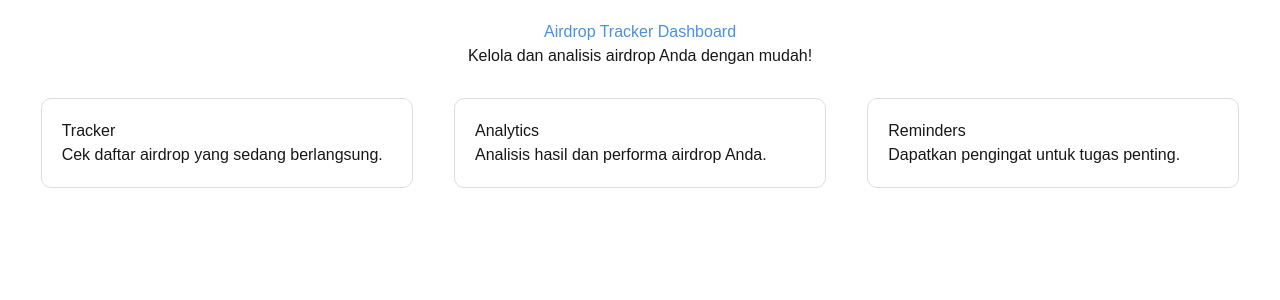
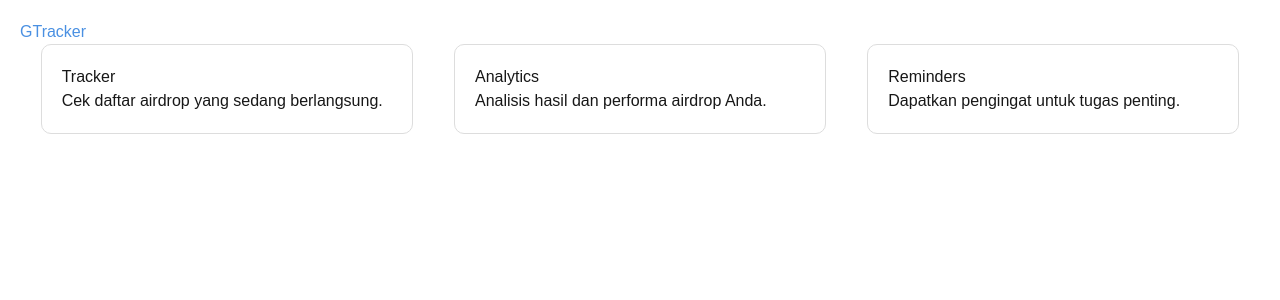
Before and after one commit to gardea22/GTracker, a Next.js app: page / in a window 1280 px wide. Shown: the top 300 px of the page. Built offline with nearby package versions, Linux system fonts and the light colour scheme.

Commit message:
Update page.tsx

```diff
--- a/app/page.tsx
+++ b/app/page.tsx
@@ -3,10 +3,8 @@ import React from 'react';
 const Dashboard = () => {
   return (
     <div style={{ fontFamily: 'Arial, sans-serif', padding: '20px' }}>
-      <h1 style={{ textAlign: 'center', color: '#4A90E2' }}>Airdrop Tracker Dashboard</h1>
-      <p style={{ textAlign: 'center', marginBottom: '30px' }}>
-        Kelola dan analisis airdrop Anda dengan mudah!
-      </p>
+      <h1 style={{ textAlign: 'left', color: '#4A90E2' }}>GTracker</h1>
+
       <div style={{ display: 'flex', justifyContent: 'space-around' }}>
         <div style={{ border: '1px solid #ddd', borderRadius: '10px', padding: '20px', width: '30%' }}>
           <h2>Tracker</h2>
```
